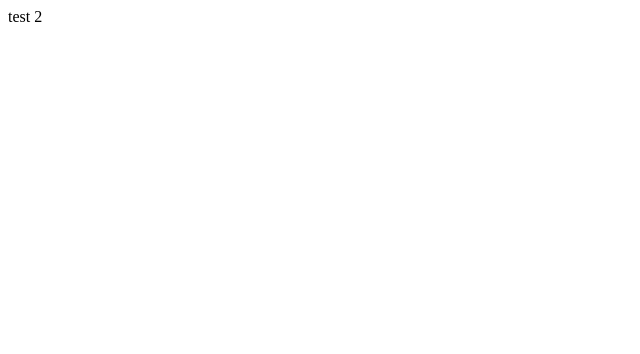
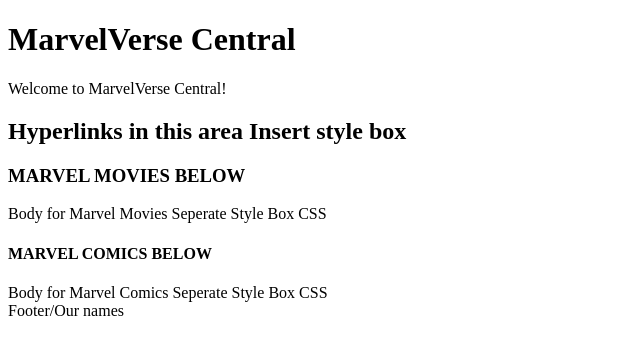
Before and after one commit to SkylerRhys/Group-4, a plain HTML site: page index.html in a window 1280 px wide. Shown: the whole page, without its empty margins (0-640 px from the left). Drawn offline with Linux system fonts and the light colour scheme.

Commit message:
Updated Landing Page.html

```diff
--- a/index.html
+++ b/index.html
@@ -6,10 +6,26 @@
     <title>MarvelVerse Central</title>
     <link rel="stylesheet" href="assets/style.css">
 </head>
+<!--This is the Core Page, CSS Styling for individual boxes-->
 <body>
-    test 2
+    <h1> MarvelVerse Central</h1>
+    <p>Welcome to MarvelVerse Central!</p>
+    <div>
+        <h2>Hyperlinks in this area Insert style box</h2>
+    </div>
+    <div>
+        <h3>MARVEL MOVIES BELOW</h3>
+        Body for Marvel Movies Seperate Style Box CSS
+    </div>
+    <div>
+        <h4>MARVEL COMICS BELOW</h4>
+        Body for Marvel Comics Seperate Style Box CSS
+    </div>
 
 
 <script src="assets/scripts.js">                                                                                                                                                                                                                                                                                                                                                                                                                                                                                                                                                                                                                                     </script>
 </body>
+
+<footer>Footer/Our names</footer>
+
 </html>
```
